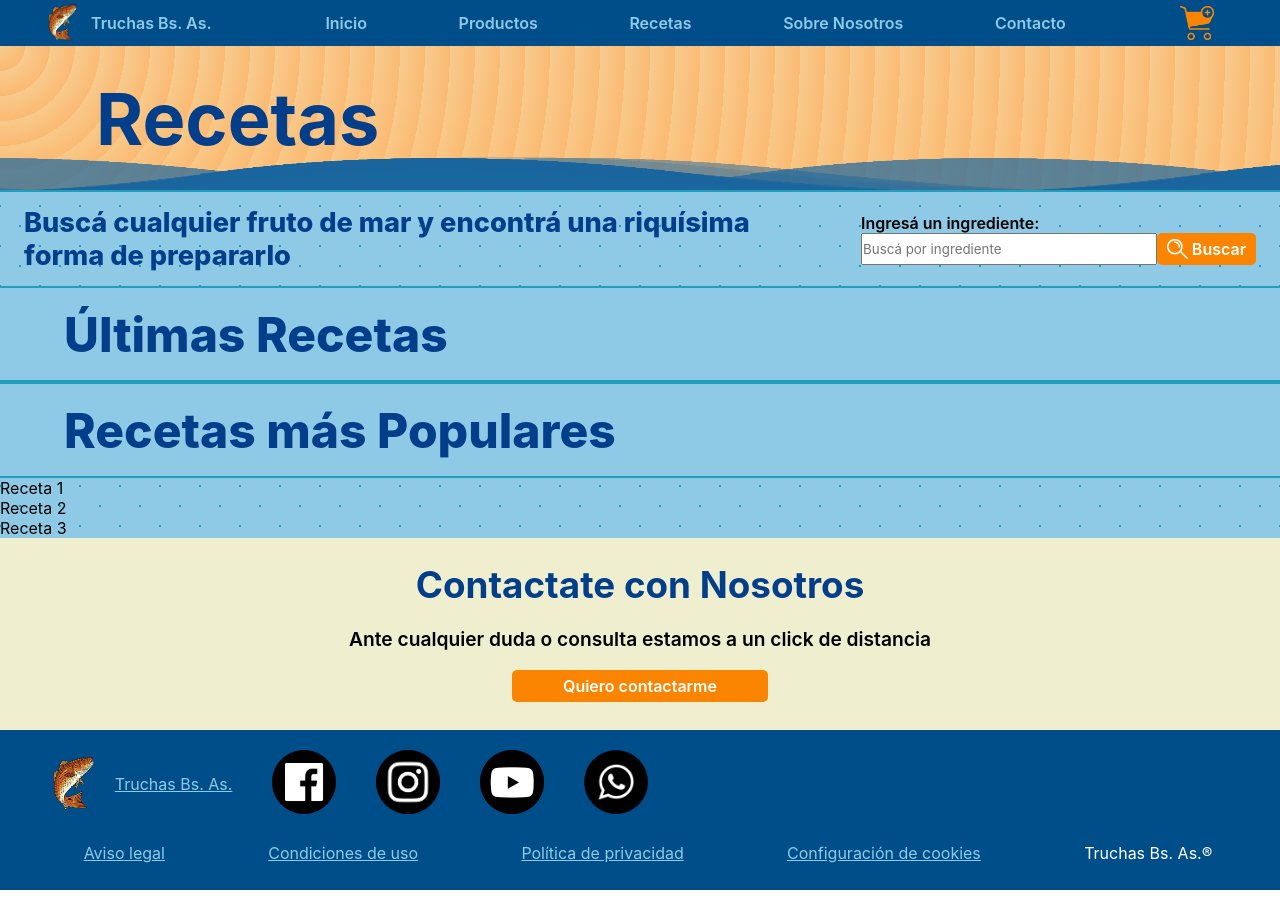
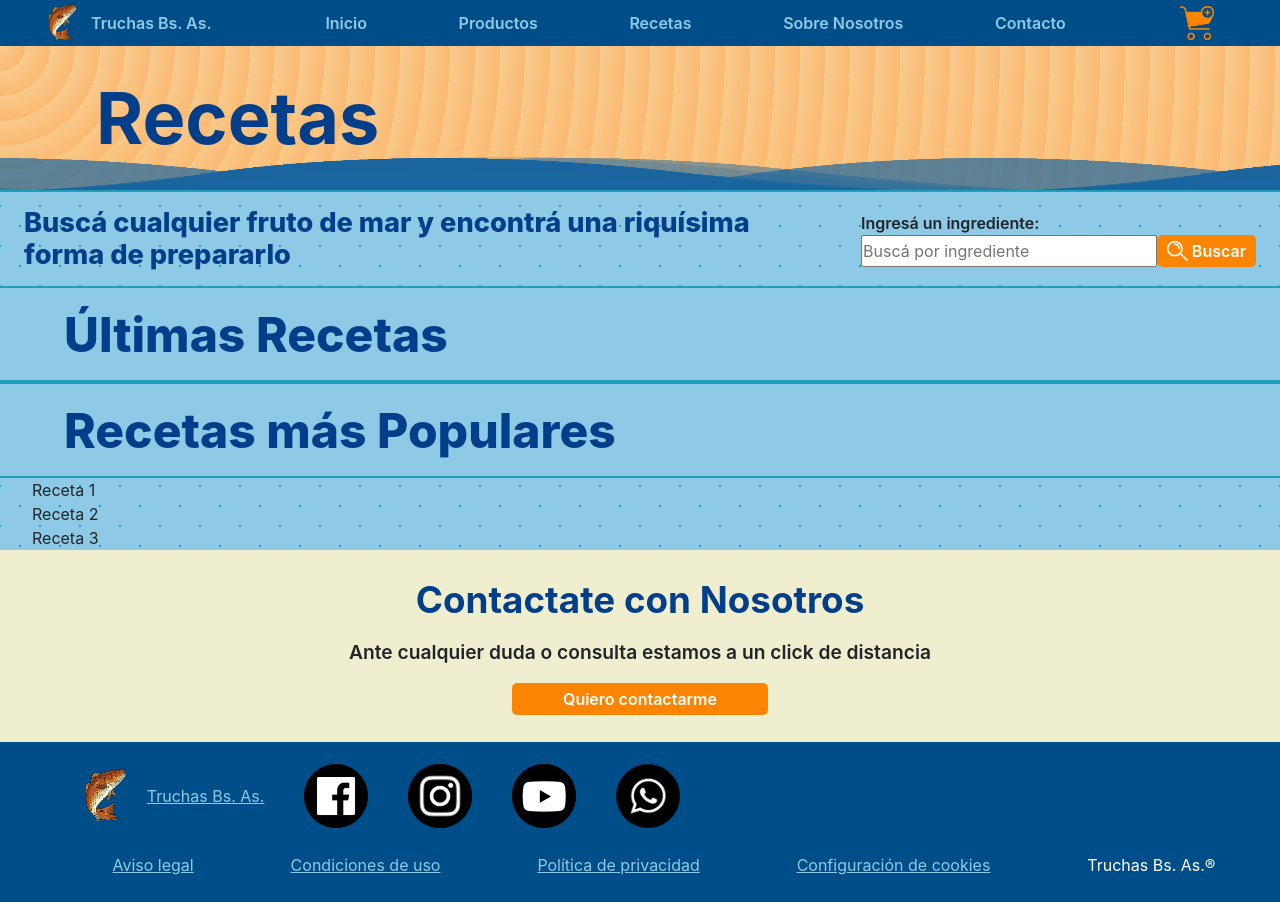
Before and after one commit to valenvirzi/PF-Virzi, a plain HTML site: page pages/recetas.html in a window 1280 px wide. Drawn offline with Linux system fonts and the light colour scheme; a web font is replaced by a local one.

Commit message:
bootstrap margin reset

```diff
--- a/css/style.css
+++ b/css/style.css
@@ -20,6 +20,10 @@ a {
 
 li {
     list-style: none;
+}
+
+.body * {
+    margin: 0;
 }
 
 .header {
@@ -676,12 +680,18 @@ header a:active {
     flex-direction: column;
 }
 
+.footer * {
+    margin: 0;
+}
+
 .footer__contact {
     display: flex;
     flex-direction: column;
     text-align: center;
-    row-gap: 1.2rem;
-    padding: 1.5rem 0;
+    align-items: center;
+    justify-content: center;
+    row-gap: 1rem;
+    padding: 1.1rem 0;
     background-color: #EFEFD0;
     height: 12rem;
 }
@@ -689,11 +699,14 @@ header a:active {
 .footer__contact-title {
     color: #023e8a;
     font-size: 2.3rem;
+    font-weight: 700;
+    margin: 0;
 }
 
 .footer__contact-p {
     font-size: 1.2rem;
     font-weight: 600;
+    margin: 0;
 }
 
 .footer__contact-button {
@@ -706,6 +719,7 @@ header a:active {
     border-radius: 5px;
     align-self: center;
     cursor: pointer;
+    margin: 0;
 }
 
 .footer__contact-button:hover {
@@ -740,6 +754,7 @@ header a:active {
 .footer__link-logo {
     display: flex;
     align-items: center;
+    text-decoration: none;
 }
 
 .footer__main-legal {
--- a/pages/recetas.html
+++ b/pages/recetas.html
@@ -5,13 +5,13 @@
     <meta charset="UTF-8">
     <meta http-equiv="X-UA-Compatible" content="IE=edge">
     <meta name="viewport" content="width=device-width, initial-scale=1.0">
-    <!-- <link rel="stylesheet" href="../css/bootstrap.css"> -->
+    <link rel="stylesheet" href="../css/bootstrap.css">
     <link rel="stylesheet" href="../css/style.css">
     <title>Truchas Buenos Aires | Recetas</title>
     <link rel="shortcut icon" type="image/x-icon" href="../img/fish-logo.png">
 </head>
 
-<body>
+<body class="body">
     <header class="header">
         <a class="header__link-logo" href="../index.html">
             <img class="header__logo" logo="company" src="../img/fish-logo.png" alt="Logo de la Empresa">
```
Also changed, not shown: index.html (+1 -1 lines), pages/contacto.html (+1 -1 lines), pages/productos.html (+1 -1 lines), pages/sobre-nosotros.html (+1 -1 lines).
